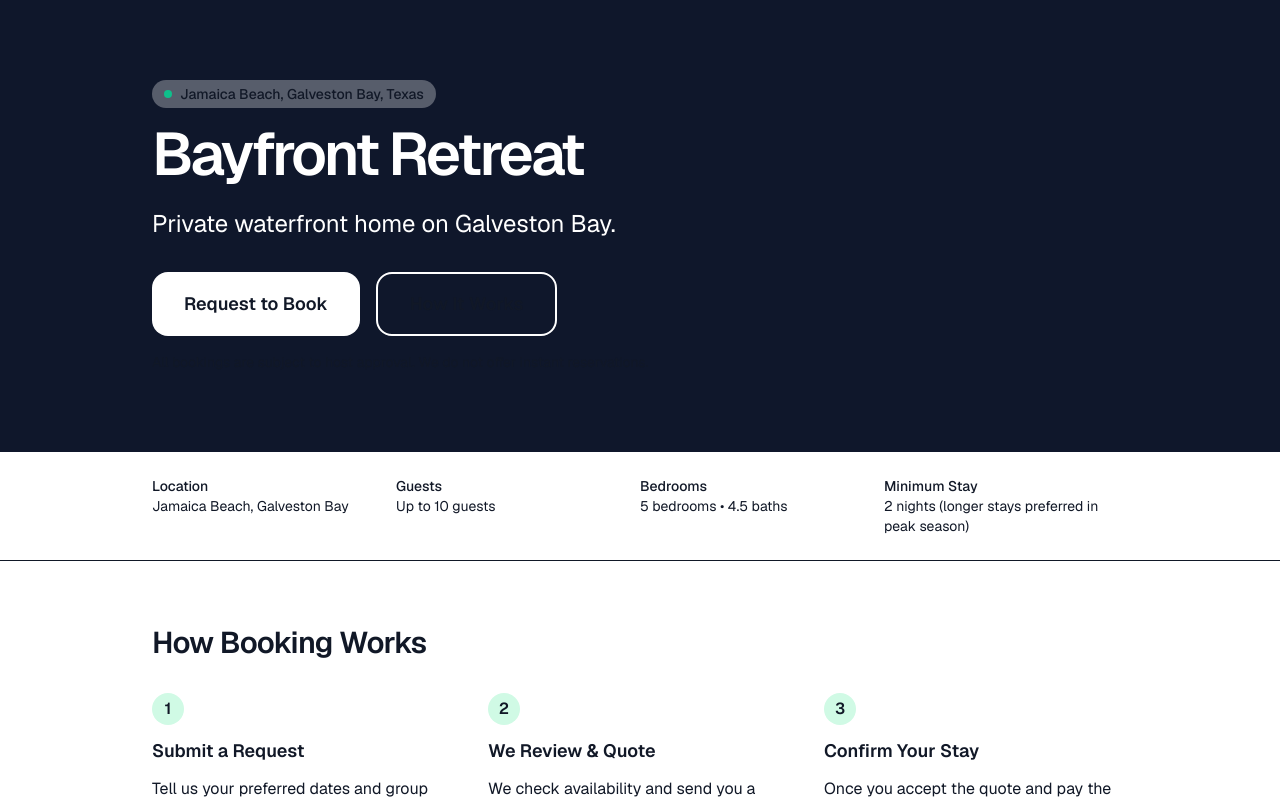
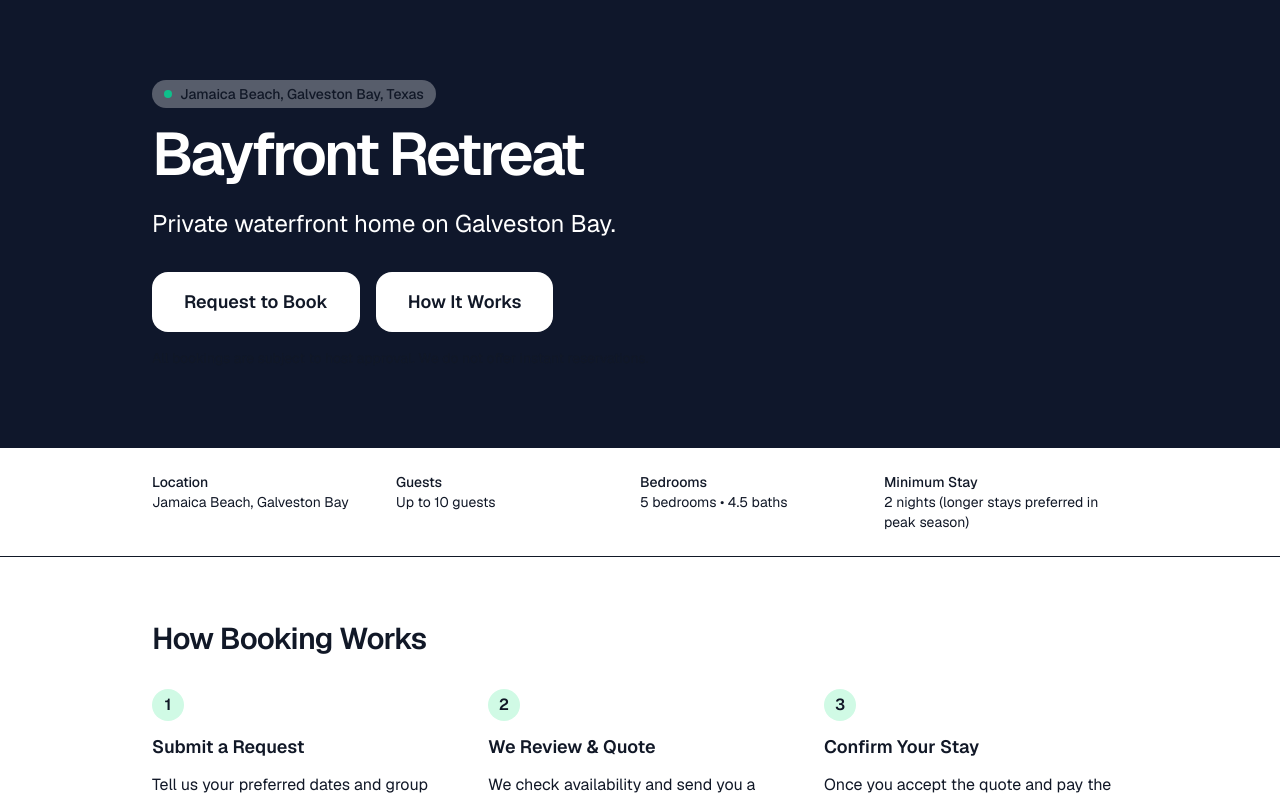
Before and after one commit to PTPSystem/galveston-reservation-next, a Next.js app: page / in a window 1280 px wide. Shown: the top 800 px of the page. Built offline with nearby package versions, Linux system fonts and the light colour scheme.

Commit message:
Remove hover effect from How It Works button - make it static white background with dark text

```diff
--- a/app/page.tsx
+++ b/app/page.tsx
@@ -27,7 +27,7 @@ export default function BayfrontRetreatLanding() {
               </a>
               <a
                 href="#how-it-works"
-                className="inline-flex items-center justify-center px-8 py-4 border-2 border-white text-white hover:bg-white hover:text-slate-900 rounded-2xl font-semibold text-lg transition-colors"
+                className="inline-flex items-center justify-center px-8 py-4 bg-white text-slate-900 rounded-2xl font-semibold text-lg"
               >
                 How It Works
               </a>
```
